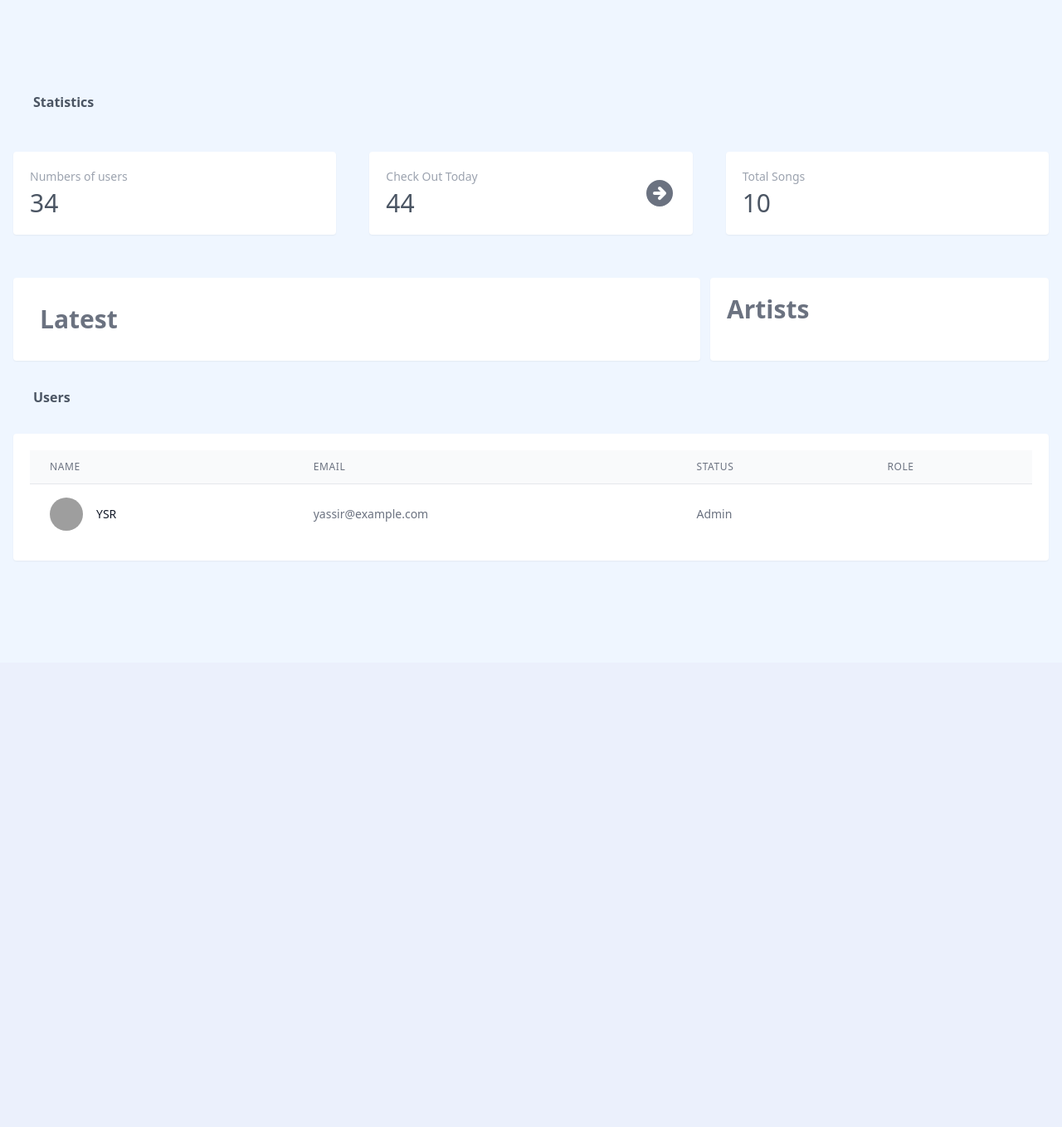
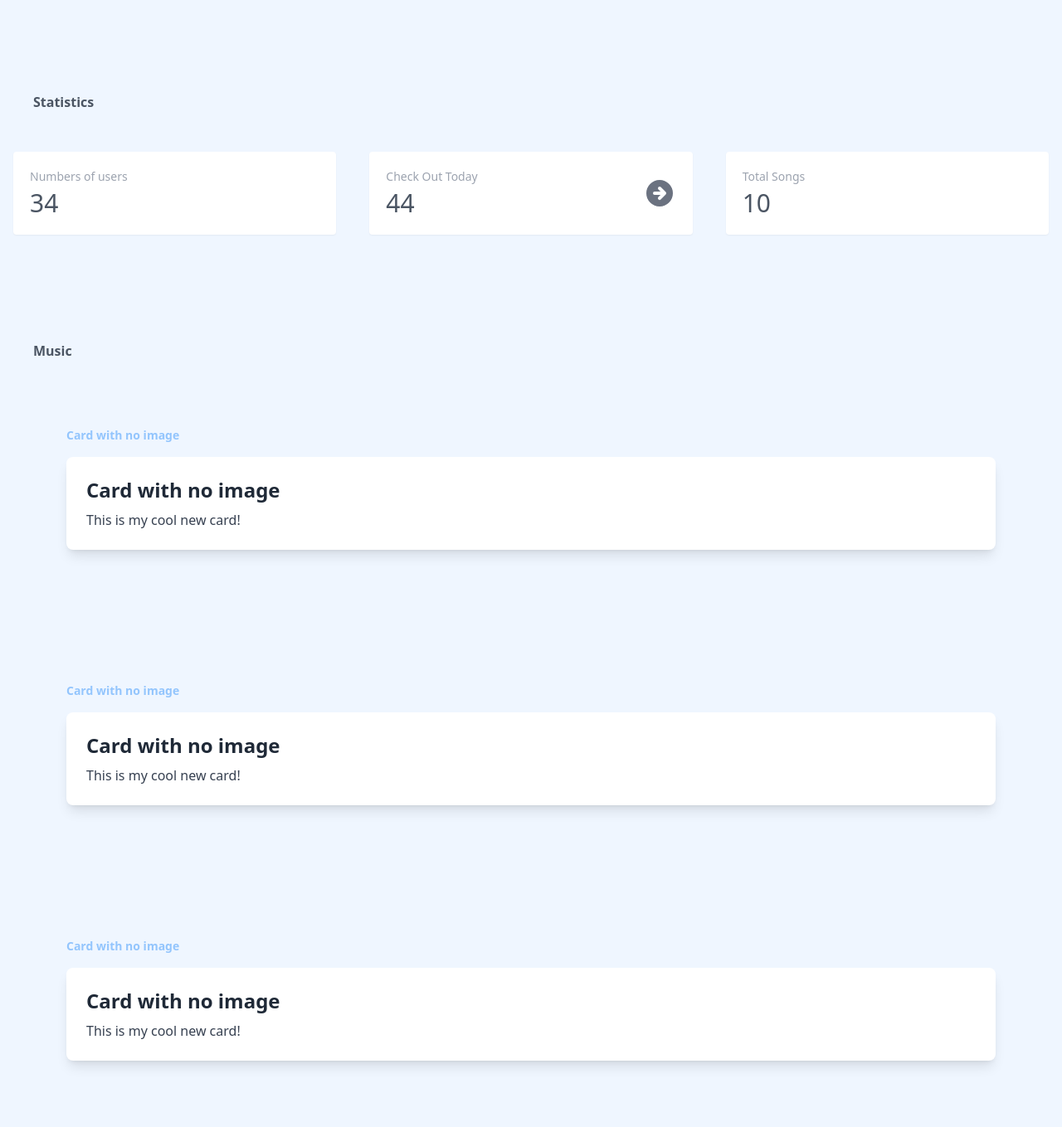
Before and after one commit to mohamedchkir/E-Lyrics-, a PHP site: page /home.php in a window 1280 px wide. Shown: the part 73-1432 px from the top of the page at 83% size. Before the commit the page ends 749 px from the top, so only its background shows below. Run offline with PHP 8.4, Linux system fonts and the light colour scheme; some libraries are stand-ins or nearby versions; grey boxes are pictures that could not be loaded.

Commit message:
travailler sur update et petite modification au style

```diff
--- a/assets/css/style.css
+++ b/assets/css/style.css
@@ -87,3 +87,6 @@ table.dataTable.dtr-inline.collapsed > tbody > tr > th:first-child:before {
   background-color: #667eea !important;
   /*bg-indigo-500*/
 }
+td.dataTables_empty {
+  color: crimson !important;
+}
--- a/assets/js/script.js
+++ b/assets/js/script.js
@@ -1 +1,22 @@
-console.log("yeees");
+function btn_edit_display() {
+    document.getElementById("edit").classList.remove("hidden");
+    document.getElementById("edit").classList.add("block");
+    document.getElementById("save").classList.add("hidden");
+}
+
+function editeMusic(id) {
+    btn_edit_display();
+
+    let artist = document.getElementById(id).children[0].getAttribute('artist_name')
+    let title = document.getElementById(id).children[1].innerText
+    let album = document.getElementById(id).children[2].innerText
+    let date = document.getElementById(id).children[3].innerText
+    let lyrics = document.getElementById(id).children[4].innerText
+
+    document.querySelector("#name").value = title
+    document.querySelector("#artist").value = artist
+    document.querySelector("#album").value = album
+    document.querySelector("#date").value = date
+    document.querySelector("#lyrics").value = lyrics
+    document.querySelector("#id").value = id
+}
--- a/home.php
+++ b/home.php
@@ -102,76 +102,39 @@
                         <!-- Grid ends here..-->
 
                     </div>
-                    <div div class=" mt-5 grid  lg:grid-cols-3  md:grid-cols-3 p-4 gap-3">
+                    <div class="p-4 pt-28 pb-0  pl-10 font-bold text-gray-600">Music</div>
 
-                        <div class="col-span-2 flex flex-col   p-8 bg-white rounded shadow-sm">
-                            <b class="flex flex-row text-gray-500 text-3xl">Latest</b>
+                    <div class="cards">
+                        <!-- card with no image -->
 
+                        <div class="p-20 ">
+                            <h3 class="text-blue-300 mb-4 text-sm font-bold">
+                                Card with no image
+                            </h3>
+                            <div class="bg-white p-6 rounded-lg shadow-lg">
+                                <h2 class="text-2xl font-bold mb-2 text-gray-800">Card with no image</h2>
+                                <p class="text-gray-700">This is my cool new card!</p>
+                            </div>
+                        </div>
+                        <div class="p-20 ">
+                            <h3 class="text-blue-300 mb-4 text-sm font-bold">
+                                Card with no image
+                            </h3>
+                            <div class="bg-white p-6 rounded-lg shadow-lg">
+                                <h2 class="text-2xl font-bold mb-2 text-gray-800">Card with no image</h2>
+                                <p class="text-gray-700">This is my cool new card!</p>
+                            </div>
+                        </div>
+                        <div class="p-20 ">
+                            <h3 class="text-blue-300 mb-4 text-sm font-bold">
+                                Card with no image
+                            </h3>
+                            <div class="bg-white p-6 rounded-lg shadow-lg">
+                                <h2 class="text-2xl font-bold mb-2 text-gray-800">Card with no image</h2>
+                                <p class="text-gray-700">This is my cool new card!</p>
+                            </div>
                         </div>
 
-                        <div class=" flex flex-col   p-5 bg-white rounded shadow-sm">
-                            <b class="flex flex-row text-gray-500 text-3xl">Artists</b>
-
-                        </div>
-
-
-
-                    </div>
-                    <!--Table-->
-                    <div class="p-4 pl-10 font-bold text-gray-600">Users</div>
-                    <div class="grid  lg:grid-cols-1  md:grid-cols-1 p-4 gap-3">
-                        <div class="col-span-2 flex flex-auto items-center justify-between  p-5 bg-white rounded shadow-sm">
-                            <table class="min-w-full divide-y divide-gray-200 table-auto">
-                                <thead class="bg-gray-50">
-                                    <tr>
-                                        <th scope="col" class="px-6 py-3 text-left text-xs font-medium text-gray-500 uppercase tracking-wider">
-                                            Name
-                                        </th>
-                                        <th scope="col" class="px-6 py-3 text-left text-xs font-medium text-gray-500 uppercase tracking-wider">
-                                            Email
-                                        </th>
-                                        <th scope="col" class="px-6 py-3 text-left text-xs font-medium text-gray-500 uppercase tracking-wider">
-                                            Status
-                                        </th>
-                                        <th scope="col" class="px-6 py-3 text-left text-xs font-medium text-gray-500 uppercase tracking-wider">
-                                            Role
-                                        </th>
-                                    </tr>
-                                </thead>
-                                <tbody class="bg-white divide-y divide-gray-200">
-                                    <tr>
-                                        <td class="px-6 py-4 whitespace-nowrap">
-                                            <div class="flex items-center">
-                                                <div class="flex-shrink-0 h-10 w-10">
-                                                    <img class="h-10 w-10 rounded-full" src="img.jpg" alt="">
-                                                </div>
-                                                <div class="ml-4">
-                                                    <div class="text-sm font-medium text-gray-900">
-                                                        YSR
-                                                    </div>
-
-                                                </div>
-                                            </div>
-                                        </td>
-
-                                        <td class="px-6 py-4 whitespace-nowrap">
-                                            <span>
-                                                <div class="text-sm text-gray-500">
-                                                    yassir@example.com
-                                                </div>
-                                            </span>
-                                        </td>
-                                        <td class="px-6 py-4 whitespace-nowrap text-sm text-gray-500">
-                                            Admin
-                                        </td>
-
-                                    </tr>
-
-
-                                    <!-- More people... -->
-                                </tbody>
-                            </table>
-                        </div>
                     </div>
                 </div>
             </div>
@@ -183,5 +146,13 @@
 
 
 </body>
+<script src="./assets/js/script.js"></script>
+<script src="https://cdn.jsdelivr.net/npm/tw-elements/dist/js/index.min.js"></script>
+
+<script src="https://cdnjs.cloudflare.com/ajax/libs/flowbite/1.6.2/flowbite.min.js"></script>
+<!-- link js file -->
+<script src="./assets/js/script.js"></script>
+<!-- jQuery -->
+<script type="text/javascript" src="https://code.jquery.com/jquery-3.4.1.min.js"></script>
 
 </html>
```
Also changed, not shown: dashboard.php (+30 -32 lines), musicScript.php (+30 -22 lines), operation.php (+18 -4 lines).
